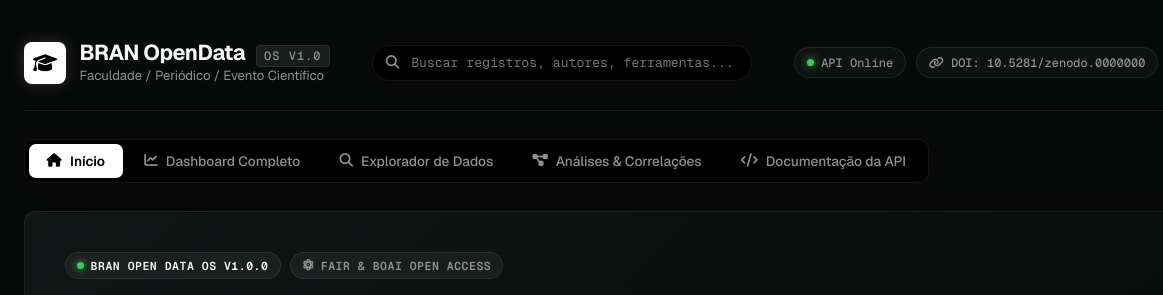
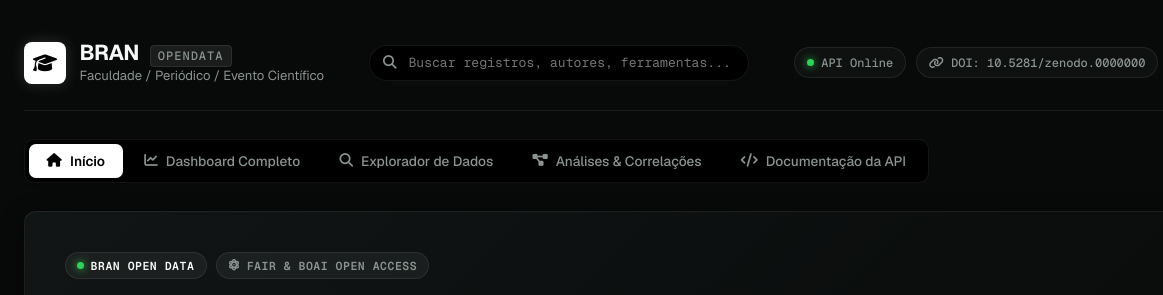
Before and after one commit to BRAN-Org/bran-web-database-template, a website with bundled scripts: page public/index.html in a window 1280 px wide. Shown: the top 295 px of the page, 0-1163 px from the left. Built offline with nearby package versions, Linux system fonts and the light colour scheme; files whose address does not match are found by name.

Commit message:
fix(ui): remove OS v1.0 badge from header and hero sections

```diff
--- a/public/index.html
+++ b/public/index.html
@@ -27,7 +27,7 @@
           <i class="fa-solid fa-graduation-cap"></i>
         </div>
         <div class="logo-text">
-          <h1 id="header-title">BRAN OpenData <span>OS v1.0</span></h1>
+          <h1 id="header-title">BRAN <span>OpenData</span></h1>
           <p id="header-subtitle">Faculdade / Periódico / Evento Científico</p>
         </div>
       </div>
@@ -80,7 +80,7 @@
         <!-- Hero Card Banner -->
         <div class="hero-card glass-panel">
           <div class="hero-header-row">
-            <span class="hero-badge"><span class="status-dot"></span> BRAN Open Data OS v1.0.0</span>
+            <span class="hero-badge"><span class="status-dot"></span> BRAN Open Data</span>
             <span class="hero-badge secondary"><i class="fa-solid fa-atom"></i> FAIR & BOAI Open Access</span>
           </div>
 
--- a/public/js/app.js
+++ b/public/js/app.js
@@ -40,7 +40,7 @@ function applyConfigToUI(config) {
 
   // Header Title & Subtitle
   const headerTitle = document.getElementById('header-title');
-  if (headerTitle) headerTitle.innerHTML = `${escapeHtml(orgName)} OpenData <span>OS v1.0</span>`;
+  if (headerTitle) headerTitle.innerHTML = `${escapeHtml(orgName)} <span>OpenData</span>`;
 
   const headerSub = document.getElementById('header-subtitle');
   if (headerSub) headerSub.textContent = instName;
```
